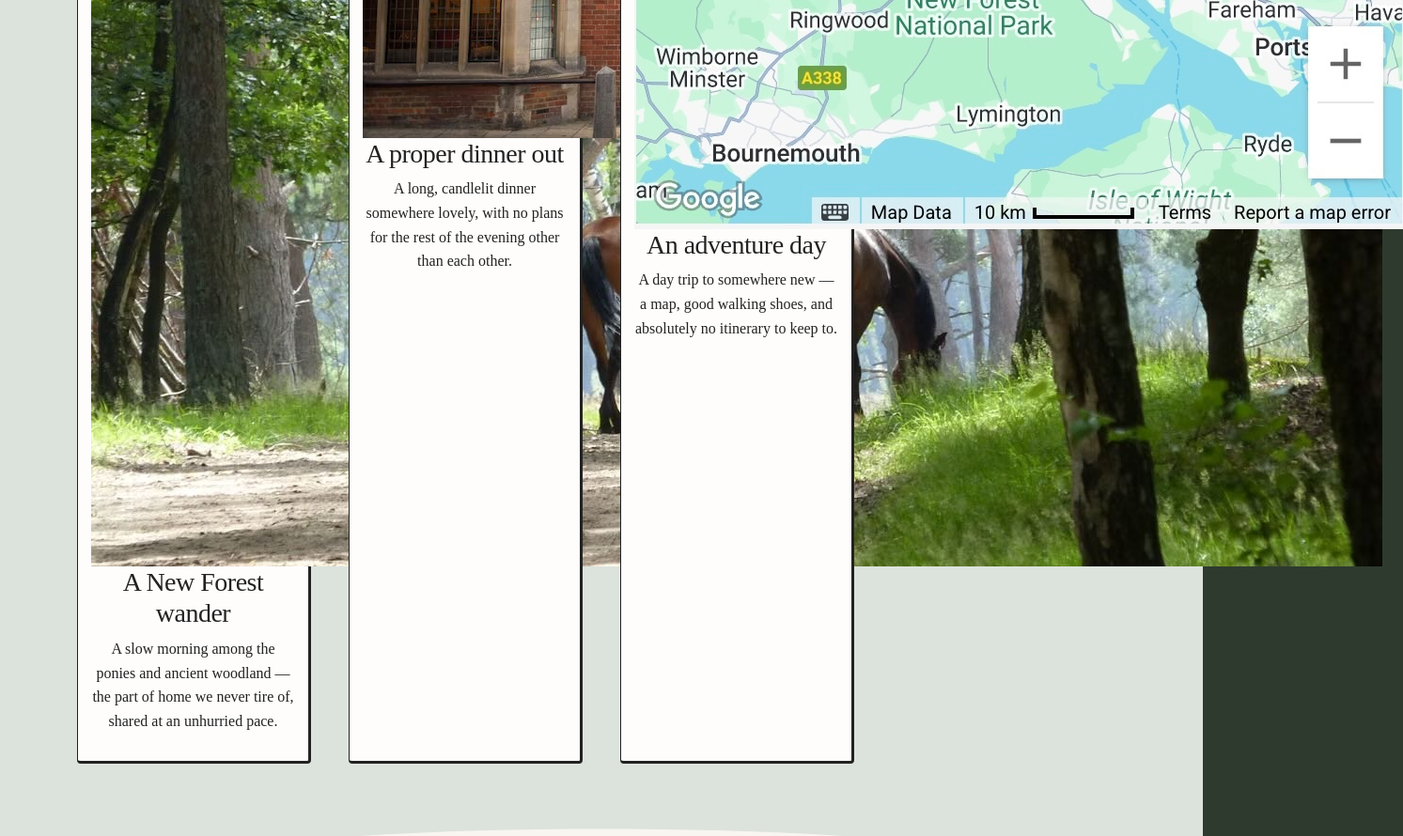
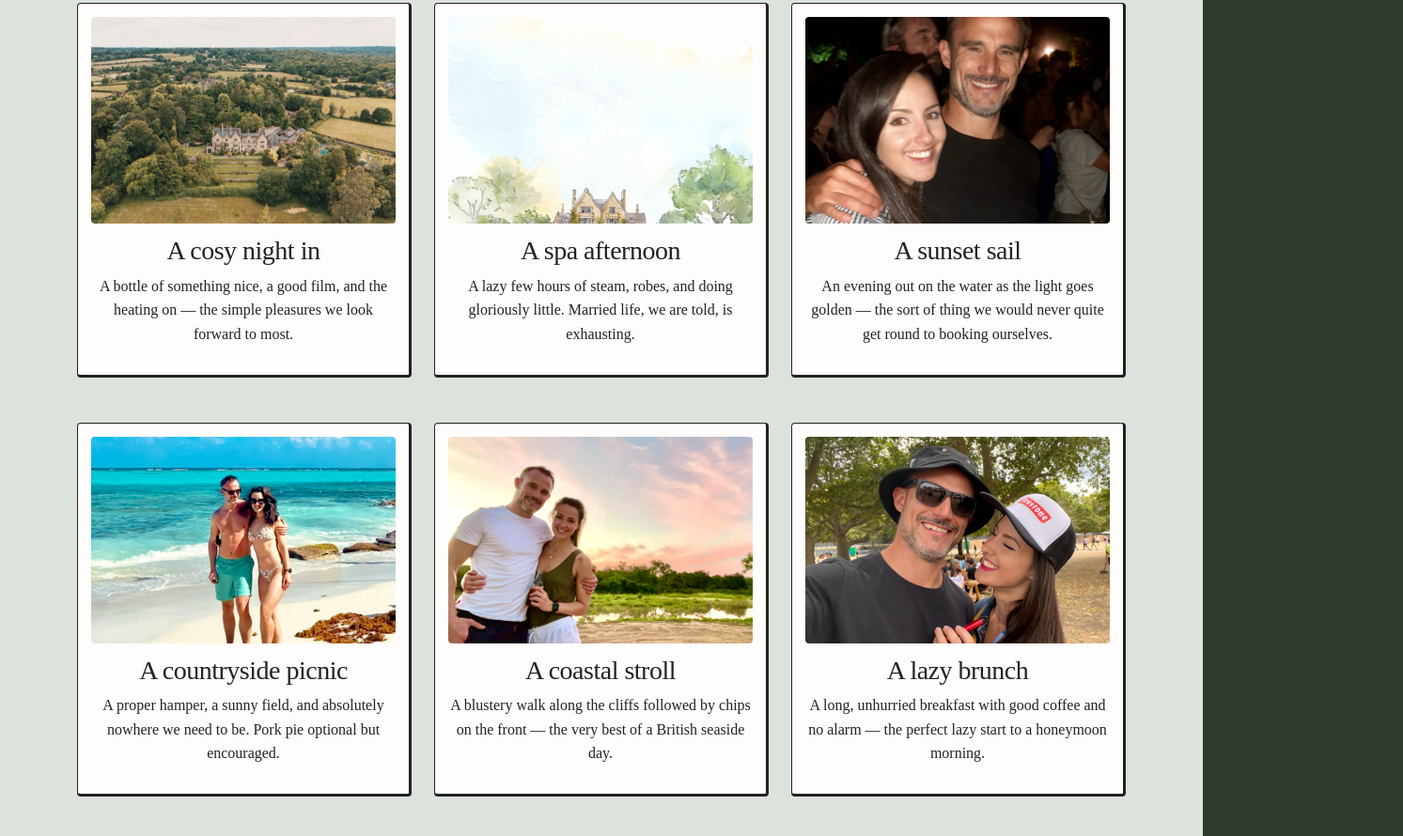
Before and after one commit to njsaunders/kateandneil.com, a website: page gift-registry.html in a window 1280 px wide. Shown: the part 1258-2148 px from the top of the page at 94% size, 1493 px wide, since content can reach past the window. Drawn offline with Linux system fonts and the light colour scheme; a web font is replaced by a local one.

Commit message:
Gift registry: 3x3 experience grid, dedicated image dir, nav hover fix
- Expand experiences to 9 entries for a 3x3 grid
- Add images/experiences/ with uniformly-sized gift-N.png placeholders
- Force experience thumbnail sizing and fix overlapping cards
- Add bottom padding so the submit button clears the footer chevron
- Fix nav links disappearing on hover (Bootstrap .link-light:hover override)

```diff
--- a/css/custom.css
+++ b/css/custom.css
@@ -69,6 +69,14 @@ nav a{text-decoration:none!important;}
 .on-hero .header a {color:#fff!important;}
 .on-hero .header .monogram .logo--light{display:block!important;}
 .on-hero .header .monogram .logo--dark{display:none!important;}
+
+/* Keep nav links visible on hover/focus: Bootstrap's .link-light:hover sets a
+   near-white colour (with !important) which is invisible on the light glass
+   header. Re-assert the correct colour for each header state. */
+.header a.link-light:hover,
+.header a.link-light:focus{color:#222!important;}
+.on-hero .header a.link-light:hover,
+.on-hero .header a.link-light:focus{color:#fff!important;}
 
 /* ===============================
    Hero
@@ -431,11 +439,37 @@ footer a{color:var(--colour-cream)!important;text-decoration:none;}
 #experienceGrid{
   display:grid;
   grid-template-columns:1fr;   /* single column at <=600px */
-  gap:1rem;
+  gap:1.5rem;
+  /* neutralise the Bootstrap .row negative gutters so the grid lines up */
+  margin-left:0;
+  margin-right:0;
+}
+/* grid items must be allowed to shrink, otherwise a wide image forces the
+   column wider than its track and the cards overlap */
+#experienceGrid > .experience-card{
+  min-width:0;
+  padding-left:0;
+  padding-right:0;
+}
+/* force the thumbnail (and the placeholder) to a fixed, uniform size */
+#experienceGrid .experience-img{
+  display:block;
+  width:100%;
+  height:220px;
+  object-fit:cover;
+  object-position:center;
+  border-radius:4px;
+  margin-bottom:.75rem;
 }
 @media (min-width:601px){
   #experienceGrid{
-    /* two or more columns above 600px */
-    grid-template-columns:repeat(auto-fill,minmax(240px,1fr));
+    /* three columns above 600px (a 3-across grid) */
+    grid-template-columns:repeat(3,minmax(0,1fr));
   }
 }
+
+/* Ensure the contribution form's submit button clears the footer chevron band,
+   which overlaps upward into the bottom of this section. */
+#contribute{
+  padding-bottom:clamp(90px,12vw,150px);
+}
--- a/js/gift-registry.js
+++ b/js/gift-registry.js
@@ -307,7 +307,7 @@
       description:
         'A slow morning among the ponies and ancient woodland — the part of ' +
         'home we never tire of, shared at an unhurried pace.',
-      image: 'images/new-forest-ponies.jpg'
+      image: 'images/experiences/gift-1.png'
     },
     {
       id: 'a-proper-dinner',
@@ -315,7 +315,7 @@
       description:
         'A long, candlelit dinner somewhere lovely, with no plans for the ' +
         'rest of the evening other than each other.',
-      image: 'images/crown-hotel.jpg'
+      image: 'images/experiences/gift-2.png'
     },
     {
       id: 'an-adventure-day',
@@ -323,7 +323,55 @@
       description:
         'A day trip to somewhere new — a map, good walking shoes, and ' +
         'absolutely no itinerary to keep to.',
-      image: 'images/map-static.jpg'
+      image: 'images/experiences/gift-3.png'
+    },
+    {
+      id: 'a-cosy-night-in',
+      title: 'A cosy night in',
+      description:
+        'A bottle of something nice, a good film, and the heating on — the ' +
+        'simple pleasures we look forward to most.',
+      image: 'images/experiences/gift-4.png'
+    },
+    {
+      id: 'a-spa-afternoon',
+      title: 'A spa afternoon',
+      description:
+        'A lazy few hours of steam, robes, and doing gloriously little. ' +
+        'Married life, we are told, is exhausting.',
+      image: 'images/experiences/gift-5.png'
+    },
+    {
+      id: 'a-sunset-sail',
+      title: 'A sunset sail',
+      description:
+        'An evening out on the water as the light goes golden — the sort of ' +
+        'thing we would never quite get round to booking ourselves.',
+      image: 'images/experiences/gift-6.png'
+    },
+    {
+      id: 'a-countryside-picnic',
+      title: 'A countryside picnic',
+      description:
+        'A proper hamper, a sunny field, and absolutely nowhere we need to ' +
+        'be. Pork pie optional but encouraged.',
+      image: 'images/experiences/gift-7.png'
+    },
+    {
+      id: 'a-coastal-stroll',
+      title: 'A coastal stroll',
+      description:
+        'A blustery walk along the cliffs followed by chips on the front — ' +
+        'the very best of a British seaside day.',
+      image: 'images/experiences/gift-8.png'
+    },
+    {
+      id: 'a-lazy-brunch',
+      title: 'A lazy brunch',
+      description:
+        'A long, unhurried breakfast with good coffee and no alarm — the ' +
+        'perfect lazy start to a honeymoon morning.',
+      image: 'images/experiences/gift-9.png'
     }
   ];
 
```
Also changed, not shown: images/experiences/gift-1.png (added), images/experiences/gift-2.png (added), images/experiences/gift-3.png (added), images/experiences/gift-4.png (added), images/experiences/gift-5.png (added), images/experiences/gift-6.png (added), images/experiences/gift-7.png (added), images/experiences/gift-8.png (added), images/experiences/gift-9.png (added), 1 other file.
